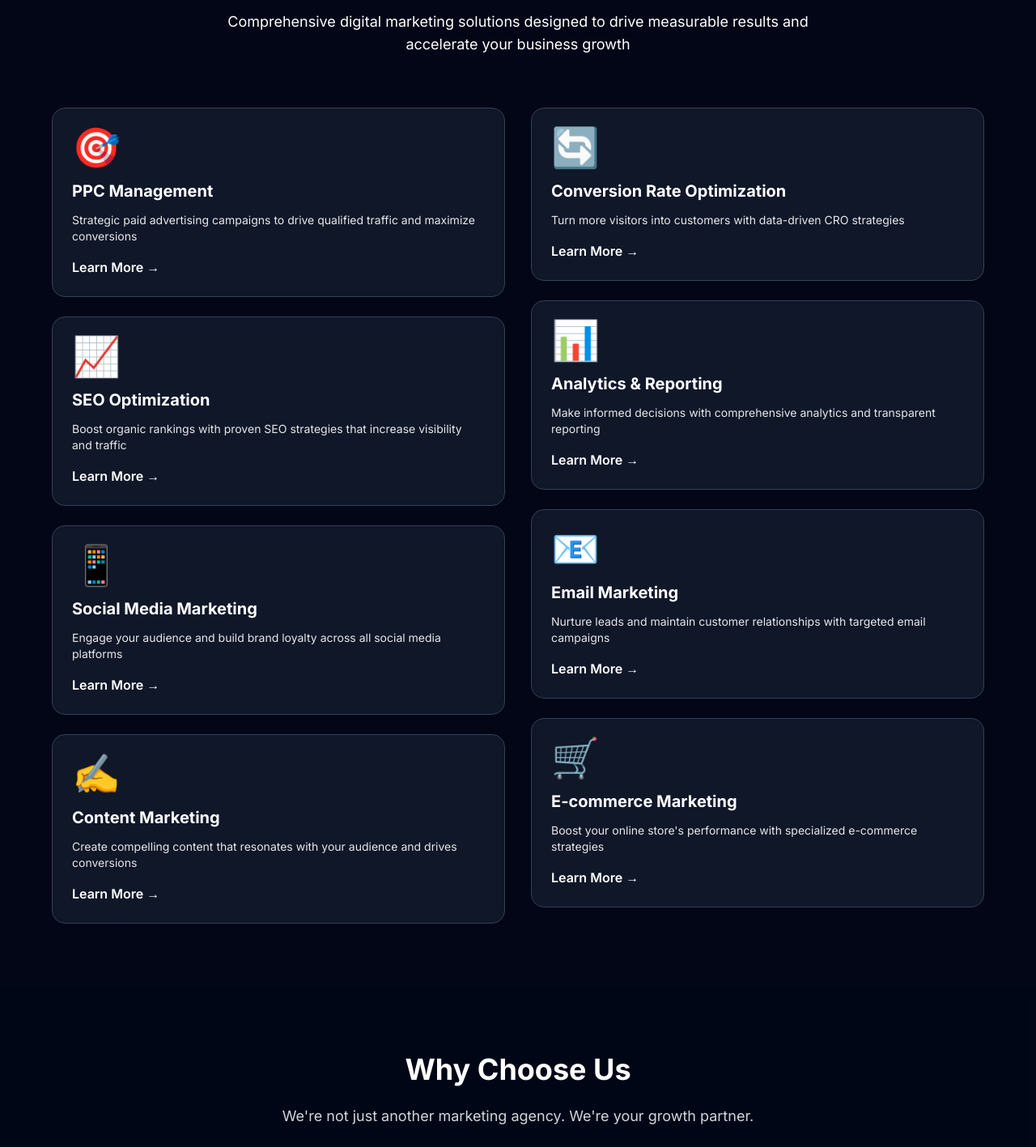
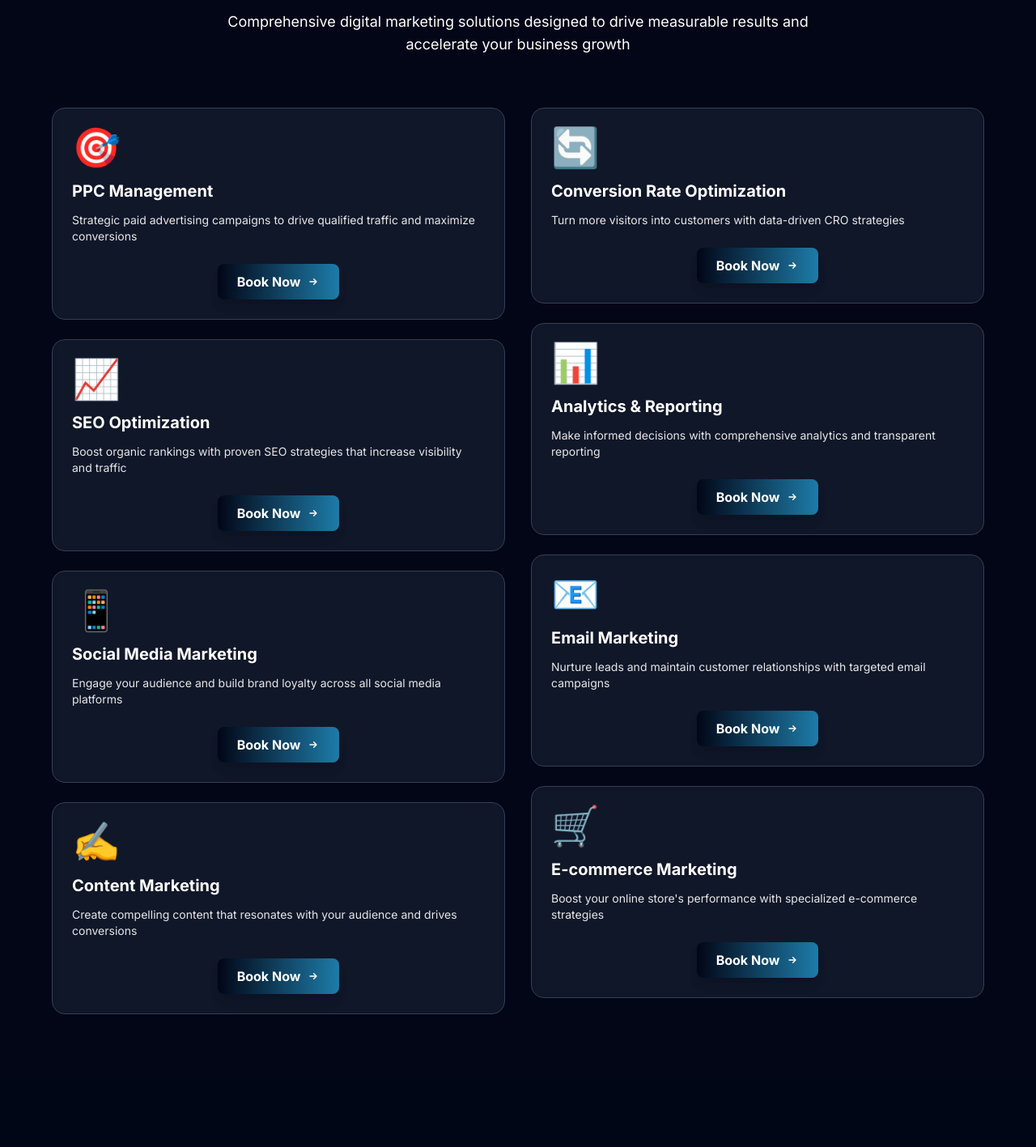
Before and after one commit to anshmydigitalcrown-ui/stardigitechpro, a Next.js app: page / in a window 1280 px wide. Shown: the part 1308-2725 px from the top of the page at 81% size. Built offline with nearby package versions, Linux system fonts and the light colour scheme.

Commit message:
Replace Learn More links with centered Book Now buttons on all 8 home page service cards

```diff
--- a/app/page.tsx
+++ b/app/page.tsx
@@ -140,9 +140,19 @@ export default function Home() {
                 <p className="text-white text-opacity-90 text-sm mb-4">
                   Strategic paid advertising campaigns to drive qualified traffic and maximize conversions
                 </p>
-                <Link href="/service" className="inline-flex items-center text-white font-semibold hover:gap-2 transition-all">
-                  Learn More <span className="ml-1">→</span>
+                <div className="mt-6 flex justify-center">
+                  <Link
+                    href="/contact"
+                    className="group relative inline-flex items-center justify-center px-6 py-2.5 overflow-hidden font-bold text-white bg-gradient-to-r from-primary via-[#1d7ba8] to-primary bg-size-200 bg-pos-0 hover:bg-pos-100 rounded-lg transition-all duration-500 ease-out shadow-lg hover:shadow-xl hover:shadow-primary/50 hover:scale-105"
+                  >
+                    <span className="relative z-10 flex items-center gap-2">
+                      Book Now
+                      <svg className="w-4 h-4 group-hover:translate-x-1 transition-transform duration-300" fill="none" stroke="currentColor" viewBox="0 0 24 24">
+                        <path strokeLinecap="round" strokeLinejoin="round" strokeWidth={2} d="M13 7l5 5m0 0l-5 5m5-5H6" />
+                      </svg>
+                    </span>
                   </Link>
+                </div>
               </div>
 
               {/* Service 2 */}
@@ -152,9 +162,19 @@ export default function Home() {
                 <p className="text-white text-opacity-90 text-sm mb-4">
                   Boost organic rankings with proven SEO strategies that increase visibility and traffic
                 </p>
-                <Link href="/service" className="inline-flex items-center text-white font-semibold hover:gap-2 transition-all">
-                  Learn More <span className="ml-1">→</span>
+                <div className="mt-6 flex justify-center">
+                  <Link
+                    href="/contact"
+                    className="group relative inline-flex items-center justify-center px-6 py-2.5 overflow-hidden font-bold text-white bg-gradient-to-r from-primary via-[#1d7ba8] to-primary bg-size-200 bg-pos-0 hover:bg-pos-100 rounded-lg transition-all duration-500 ease-out shadow-lg hover:shadow-xl hover:shadow-primary/50 hover:scale-105"
+                  >
+                    <span className="relative z-10 flex items-center gap-2">
+                      Book Now
+                      <svg className="w-4 h-4 group-hover:translate-x-1 transition-transform duration-300" fill="none" stroke="currentColor" viewBox="0 0 24 24">
+                        <path strokeLinecap="round" strokeLinejoin="round" strokeWidth={2} d="M13 7l5 5m0 0l-5 5m5-5H6" />
+                      </svg>
+                    </span>
                   </Link>
+                </div>
               </div>
 
               {/* Service 3 */}
@@ -164,9 +184,19 @@ export default function Home() {
                 <p className="text-white text-opacity-90 text-sm mb-4">
                   Engage your audience and build brand loyalty across all social media platforms
                 </p>
-                <Link href="/service" className="inline-flex items-center text-white font-semibold hover:gap-2 transition-all">
-                  Learn More <span className="ml-1">→</span>
+                <div className="mt-6 flex justify-center">
+                  <Link
+                    href="/contact"
+                    className="group relative inline-flex items-center justify-center px-6 py-2.5 overflow-hidden font-bold text-white bg-gradient-to-r from-primary via-[#1d7ba8] to-primary bg-size-200 bg-pos-0 hover:bg-pos-100 rounded-lg transition-all duration-500 ease-out shadow-lg hover:shadow-xl hover:shadow-primary/50 hover:scale-105"
+                  >
+                    <span className="relative z-10 flex items-center gap-2">
+                      Book Now
+                      <svg className="w-4 h-4 group-hover:translate-x-1 transition-transform duration-300" fill="none" stroke="currentColor" viewBox="0 0 24 24">
+                        <path strokeLinecap="round" strokeLinejoin="round" strokeWidth={2} d="M13 7l5 5m0 0l-5 5m5-5H6" />
+                      </svg>
+                    </span>
                   </Link>
+                </div>
               </div>
 
               {/* Service 4 */}
@@ -176,9 +206,19 @@ export default function Home() {
                 <p className="text-white text-opacity-90 text-sm mb-4">
                   Create compelling content that resonates with your audience and drives conversions
                 </p>
-                <Link href="/service" className="inline-flex items-center text-white font-semibold hover:gap-2 transition-all">
-                  Learn More <span className="ml-1">→</span>
+                <div className="mt-6 flex justify-center">
+                  <Link
+                    href="/contact"
+                    className="group relative inline-flex items-center justify-center px-6 py-2.5 overflow-hidden font-bold text-white bg-gradient-to-r from-primary via-[#1d7ba8] to-primary bg-size-200 bg-pos-0 hover:bg-pos-100 rounded-lg transition-all duration-500 ease-out shadow-lg hover:shadow-xl hover:shadow-primary/50 hover:scale-105"
+                  >
+                    <span className="relative z-10 flex items-center gap-2">
+                      Book Now
+                      <svg className="w-4 h-4 group-hover:translate-x-1 transition-transform duration-300" fill="none" stroke="currentColor" viewBox="0 0 24 24">
+                        <path strokeLinecap="round" strokeLinejoin="round" strokeWidth={2} d="M13 7l5 5m0 0l-5 5m5-5H6" />
+                      </svg>
+                    </span>
                   </Link>
+                </div>
               </div>
             </div>
 
@@ -190,9 +230,19 @@ export default function Home() {
                 <p className="text-white text-opacity-90 text-sm mb-4">
                   Turn more visitors into customers with data-driven CRO strategies
                 </p>
-                <Link href="/service" className="inline-flex items-center text-white font-semibold hover:gap-2 transition-all">
-                  Learn More <span className="ml-1">→</span>
+                <div className="mt-6 flex justify-center">
+                  <Link
+                    href="/contact"
+                    className="group relative inline-flex items-center justify-center px-6 py-2.5 overflow-hidden font-bold text-white bg-gradient-to-r from-primary via-[#1d7ba8] to-primary bg-size-200 bg-pos-0 hover:bg-pos-100 rounded-lg transition-all duration-500 ease-out shadow-lg hover:shadow-xl hover:shadow-primary/50 hover:scale-105"
+                  >
+                    <span className="relative z-10 flex items-center gap-2">
+                      Book Now
+                      <svg className="w-4 h-4 group-hover:translate-x-1 transition-transform duration-300" fill="none" stroke="currentColor" viewBox="0 0 24 24">
+                        <path strokeLinecap="round" strokeLinejoin="round" strokeWidth={2} d="M13 7l5 5m0 0l-5 5m5-5H6" />
+                      </svg>
+                    </span>
                   </Link>
+                </div>
               </div>
 
               {/* Service 6 */}
@@ -202,9 +252,19 @@ export default function Home() {
                 <p className="text-white text-opacity-90 text-sm mb-4">
                   Make informed decisions with comprehensive analytics and transparent reporting
                 </p>
-                <Link href="/service" className="inline-flex items-center text-white font-semibold hover:gap-2 transition-all">
-                  Learn More <span className="ml-1">→</span>
+                <div className="mt-6 flex justify-center">
+                  <Link
+                    href="/contact"
+                    className="group relative inline-flex items-center justify-center px-6 py-2.5 overflow-hidden font-bold text-white bg-gradient-to-r from-primary via-[#1d7ba8] to-primary bg-size-200 bg-pos-0 hover:bg-pos-100 rounded-lg transition-all duration-500 ease-out shadow-lg hover:shadow-xl hover:shadow-primary/50 hover:scale-105"
+                  >
+                    <span className="relative z-10 flex items-center gap-2">
+                      Book Now
+                      <svg className="w-4 h-4 group-hover:translate-x-1 transition-transform duration-300" fill="none" stroke="currentColor" viewBox="0 0 24 24">
+                        <path strokeLinecap="round" strokeLinejoin="round" strokeWidth={2} d="M13 7l5 5m0 0l-5 5m5-5H6" />
+                      </svg>
+                    </span>
                   </Link>
+                </div>
               </div>
 
               {/* Service 7 */}
@@ -214,9 +274,19 @@ export default function Home() {
                 <p className="text-white text-opacity-90 text-sm mb-4">
                   Nurture leads and maintain customer relationships with targeted email campaigns
                 </p>
-                <Link href="/service" className="inline-flex items-center text-white font-semibold hover:gap-2 transition-all">
-                  Learn More <span className="ml-1">→</span>
+                <div className="mt-6 flex justify-center">
+                  <Link
+                    href="/contact"
+                    className="group relative inline-flex items-center justify-center px-6 py-2.5 overflow-hidden font-bold text-white bg-gradient-to-r from-primary via-[#1d7ba8] to-primary bg-size-200 bg-pos-0 hover:bg-pos-100 rounded-lg transition-all duration-500 ease-out shadow-lg hover:shadow-xl hover:shadow-primary/50 hover:scale-105"
+                  >
+                    <span className="relative z-10 flex items-center gap-2">
+                      Book Now
+                      <svg className="w-4 h-4 group-hover:translate-x-1 transition-transform duration-300" fill="none" stroke="currentColor" viewBox="0 0 24 24">
+                        <path strokeLinecap="round" strokeLinejoin="round" strokeWidth={2} d="M13 7l5 5m0 0l-5 5m5-5H6" />
+                      </svg>
+                    </span>
                   </Link>
+                </div>
               </div>
 
               {/* Service 8 */}
@@ -226,9 +296,19 @@ export default function Home() {
                 <p className="text-white text-opacity-90 text-sm mb-4">
                   Boost your online store's performance with specialized e-commerce strategies
                 </p>
-                <Link href="/service" className="inline-flex items-center text-white font-semibold hover:gap-2 transition-all">
-                  Learn More <span className="ml-1">→</span>
+                <div className="mt-6 flex justify-center">
+                  <Link
+                    href="/contact"
+                    className="group relative inline-flex items-center justify-center px-6 py-2.5 overflow-hidden font-bold text-white bg-gradient-to-r from-primary via-[#1d7ba8] to-primary bg-size-200 bg-pos-0 hover:bg-pos-100 rounded-lg transition-all duration-500 ease-out shadow-lg hover:shadow-xl hover:shadow-primary/50 hover:scale-105"
+                  >
+                    <span className="relative z-10 flex items-center gap-2">
+                      Book Now
+                      <svg className="w-4 h-4 group-hover:translate-x-1 transition-transform duration-300" fill="none" stroke="currentColor" viewBox="0 0 24 24">
+                        <path strokeLinecap="round" strokeLinejoin="round" strokeWidth={2} d="M13 7l5 5m0 0l-5 5m5-5H6" />
+                      </svg>
+                    </span>
                   </Link>
+                </div>
               </div>
             </div>
           </div>
```
Lines whose indentation alone changed are shown as unchanged.
